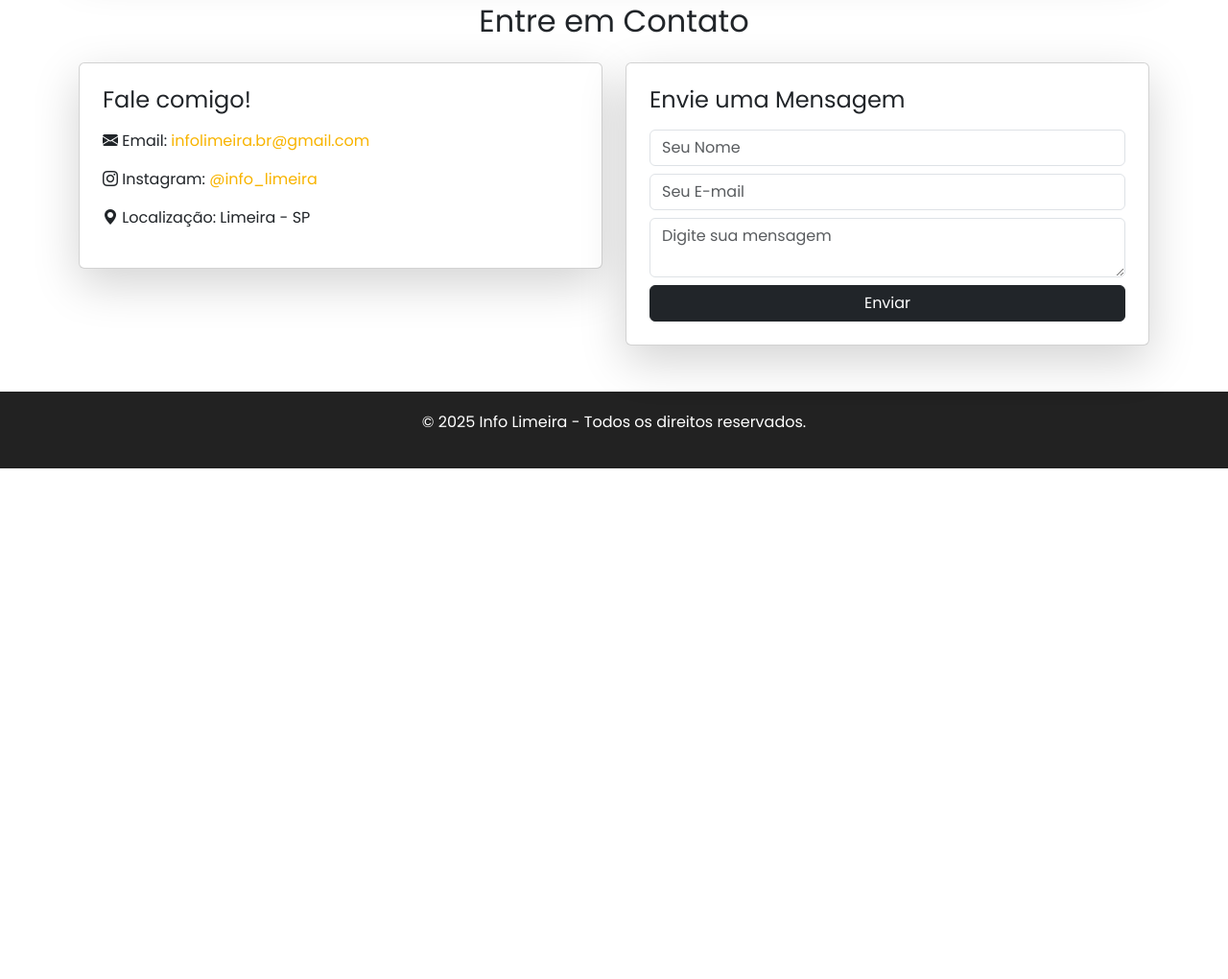
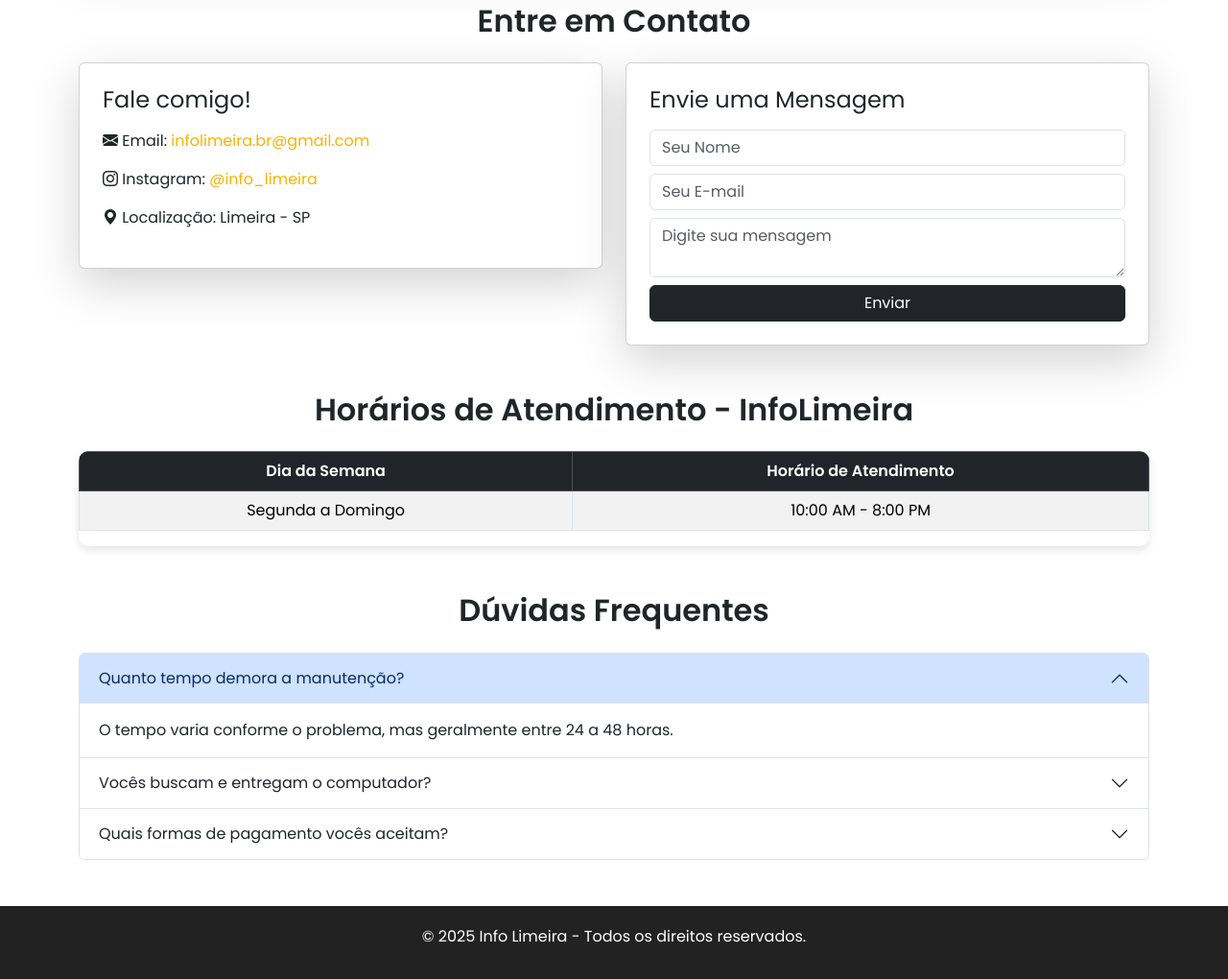
Before and after one commit to jubisclaintom/infolimeira, a plain HTML site: page index.html in a window 1280 px wide. Shown: the part 1402-2422 px from the top of the page at 96% size. Before the commit the page ends 1890 px from the top, so only its background shows below. Drawn offline with nearby package versions, Linux system fonts and the light colour scheme.

Commit message:
Add files via upload

```diff
--- a/index.html
+++ b/index.html
@@ -7,6 +7,9 @@
     <link href="https://cdn.jsdelivr.net/npm/bootstrap@5.3.3/dist/css/bootstrap.min.css" rel="stylesheet">
     <!-- Importando uma fonte do Google Fonts -->
     <link href="https://fonts.googleapis.com/css2?family=Poppins:wght@300;400;600&display=swap" rel="stylesheet">
+    <meta name="description" content="Serviços de manutenção, montagem e limpeza de computadores em Limeira-SP. Qualidade e segurança garantidas!">
+    <meta name="keywords" content="manutenção de computadores, limpeza de PC, montagem de PC, Limeira, Info Limeira">
+    <meta name="author" content="Info Limeira">
     <style>
         @import url("https://cdn.jsdelivr.net/npm/bootstrap-icons@1.11.3/font/bootstrap-icons.min.css");
 
@@ -95,6 +98,8 @@
                     <li class="nav-item"><a class="nav-link" href="#sobre-mim">Sobre</a></li>
                     <li class="nav-item"><a class="nav-link" href="#nossos-servicos">Serviços</a></li>
                     <li class="nav-item"><a class="nav-link" href="#nosso-contato">Contato</a></li>
+                    <li class="nav-item"><a class="nav-link" href="#horarios-atendimento">Horarios de atendimento</a></li>
+                    <li class="nav-item"><a class="nav-link" href="#duvidas">Dúvidas Frequentes</li>
                 </ul>
             </div>
         </div>
@@ -109,7 +114,7 @@
 
     <!-- Conteúdo -->
     <div class="container mt-5">
-        <h2 class="text-center mb-4" id="nossos-servicos">Nossos Serviços</h2>
+        <h2 class="text-center mb-4" id="nossos-servicos"><strong>Nossos Serviços</strong></h2>
         <p class="text-center">
             Oferecemos serviços profissionais de <strong style="color: #e09c00;">manutenção e montagem</strong> para garantir o melhor desempenho do seu equipamento.
             <strong style="color: red;">Realizamos orçamentos gratuitos</strong>, avaliando seu problema antes de qualquer serviço.
@@ -185,7 +190,7 @@
 
     <!-- Seção de Contato -->
     <div class="container mt-5">
-        <h2 class="text-center mb-4" id="nosso-contato">Entre em Contato</h2>
+        <h2 class="text-center mb-4" id="nosso-contato"><strong>Entre em Contato</strong></h2>
         <div class="row">
             <!-- Informações de Contato -->
             <div class="col-lg-6 mb-4">
@@ -212,6 +217,67 @@
         </div>
     </div>
 
+    <div class="container mt-5">
+        <h2 class="text-center mb-4" id="horarios-atendimento"><strong>Horários de Atendimento - InfoLimeira</strong></h2>
+        <div class="table-responsive">
+            <table class="table table-bordered table-striped text-center">
+                <thead class="table-dark">
+                    <tr>
+                        <th>Dia da Semana</th>
+                        <th>Horário de Atendimento</th>
+                    </tr>
+                </thead>
+                <tbody>
+                    <tr>
+                        <td>Segunda a Domingo</td>
+                        <td>10:00 AM - 8:00 PM</td>
+                    </tr>
+                </tbody>
+            </table>
+        </div>
+    </div>
+
+    <div class="container mt-5">
+        <h2 class="text-center mb-4" id="duvidas"><strong>Dúvidas Frequentes</strong></h2>
+        <div class="accordion" id="faq">
+            <div class="accordion-item">
+                <h2 class="accordion-header">
+                    <button class="accordion-button" type="button" data-bs-toggle="collapse" data-bs-target="#faq1">
+                        Quanto tempo demora a manutenção?
+                    </button>
+                </h2>
+                <div id="faq1" class="accordion-collapse collapse show" data-bs-parent="#faq">
+                    <div class="accordion-body">
+                        O tempo varia conforme o problema, mas geralmente entre 24 a 48 horas.
+                    </div>
+                </div>
+            </div>
+            <div class="accordion-item">
+                <h2 class="accordion-header">
+                    <button class="accordion-button collapsed" type="button" data-bs-toggle="collapse" data-bs-target="#faq2">
+                        Vocês buscam e entregam o computador?
+                    </button>
+                </h2>
+                <div id="faq2" class="accordion-collapse collapse" data-bs-parent="#faq">
+                    <div class="accordion-body">
+                        Sim! Trabalhamos com retirada e entrega em Limeira-SP sem custo adicional.
+                    </div>
+                </div>
+            </div>
+            <div class="accordion-item">
+                <h2 class="accordion-header">
+                    <button class="accordion-button collapsed" type="button" data-bs-toggle="collapse" data-bs-target="#faq3">
+                        Quais formas de pagamento vocês aceitam?
+                    </button>
+                </h2>
+                <div id="faq3" class="accordion-collapse collapse" data-bs-parent="#faq">
+                    <div class="accordion-body">
+                        Aceitamos pagamento via PIX, dinheiro, cartão de crédito e debito. Não aceitamos fiado nem cheque.
+                    </div>
+                </div>
+            </div>
+        </div>
+    </div>
     <!-- Footer -->
     <footer class="footer text-center mt-5">
         <p>&copy; 2025 Info Limeira - Todos os direitos reservados.</p>
```
